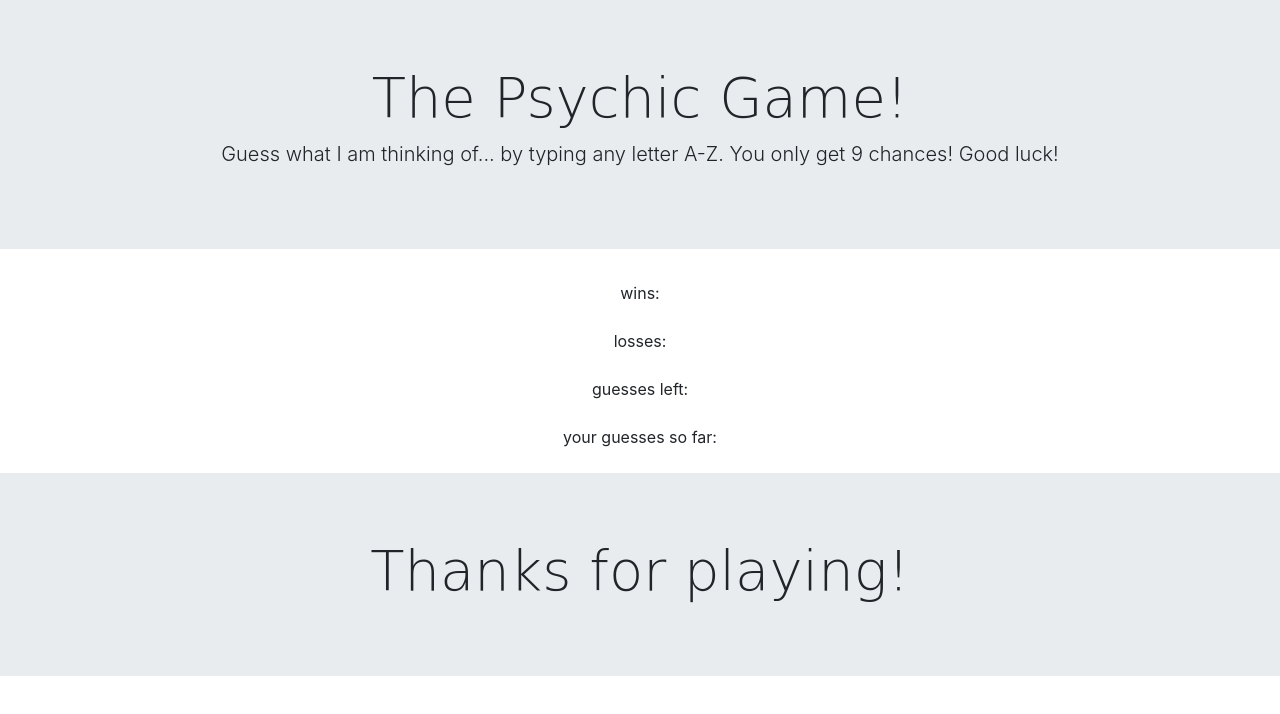
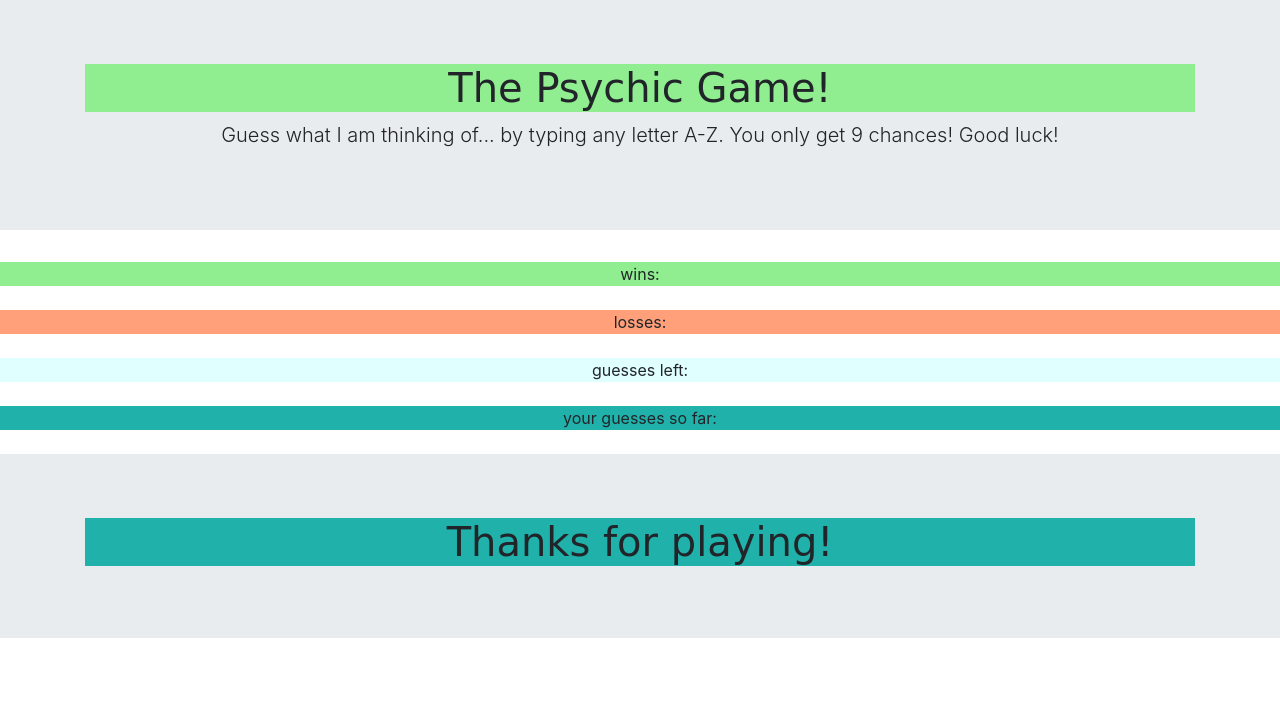
Before and after one commit to thenicoleduncan/Psychic-Game, a plain HTML site: page index.html in a window 1280 px wide. Drawn offline with nearby package versions, Linux system fonts and the light colour scheme; a web font is replaced by a local one.

Commit message:
added css colors to my html

```diff
--- a/assets/css/style.css
+++ b/assets/css/style.css
@@ -1,22 +1,29 @@
 #container {
-    text-align: center;
-}
-.display-4 {
-    font-family: 'Modak', cursive;
+text-align: center;
 }
 
-.wins {
+#display-4 {
+font-family: 'Modak', cursive;
 background-color: lightgreen;
 }
 
-.losses {
+#wins-text {
+background-color: lightgreen;
+}
+
+#losses-text {
 background-color: lightsalmon;
 }
 
-.guessesLeft {
+#guessesLeft-text {
 background-color: lightcyan;
 }
 
-.yourGuessesSoFar {
+#yourGuessesSoFar-text {
 background-color: lightseagreen;
 }
+
+#display-5 {
+font-family: 'Modak', cursive;
+background-color: lightseagreen;
+}
--- a/index.html
+++ b/index.html
@@ -17,7 +17,7 @@
     <div id="container">
         <div class="jumbotron jumbotron-fluid">
             <div class="container">
-                <h1 class="display-4">The Psychic Game!</h1>
+                <h1 id="display-4">The Psychic Game!</h1>
                 <p class="lead">Guess what I am thinking of... by typing any letter A-Z. You only get 9 chances! Good
                     luck!
                 </p>
@@ -25,19 +25,19 @@
         </div>
         <div id="wins-text" role="alert">wins:</div>
         <br>
-        <!-- alert alert-success -->
+
         <div id="losses-text" role="alert">losses:</div>
         <br>
-        <!-- alert alert-danger -->
+
         <div id="guessesLeft-text" role="alert">guesses left:</div>
         <br>
-        <!-- alert alert-warning -->
+
         <div id="yourGuessesSoFar-text" role="alert">your guesses so far:</div>
         <br>
-        <!-- alert alert-info -->
+
         <div class="jumbotron jumbotron-fluid">
             <div class="container">
-                <h1 class="display-4">Thanks for playing!</h1>
+                <h1 id="display-5">Thanks for playing!</h1>
             </div>
         </div>
     </div>
```
